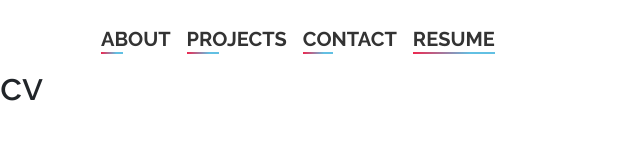
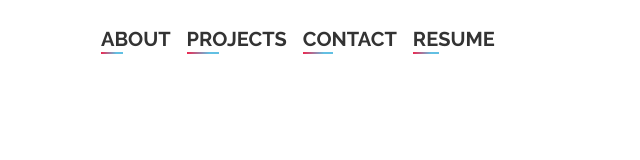
Before and after one commit to MustafaNawzat/mustafa-portfolio, a React (Create React App) app: page /Resume in a window 1280 px wide. Shown: the top 160 px of the page, without its empty margins (0-640 px from the left). Built offline with nearby package versions, Linux system fonts and the light colour scheme.

Commit message:
added emailJs

```diff
--- a/package.json
+++ b/package.json
@@ -8,6 +8,7 @@
     "@testing-library/user-event": "^7.2.1",
     "bootstrap": "^4.4.1",
     "cors": "^2.8.5",
+    "emailjs-com": "^2.4.1",
     "react": "^16.13.0",
     "react-animations": "^1.0.0",
     "react-bootstrap": "^1.0.0-beta.17",
--- a/src/App.css
+++ b/src/App.css
@@ -1,5 +1,12 @@
 body{
   font-family: 'Raleway', sans-serif;
+}
+#root{
+  position: absolute;
+    width: 100%;
+    height: 100%;
+    display: flex;
+    flex-direction: column;
 }
 .App {
   text-align: center;
--- a/src/components/About/index.js
+++ b/src/components/About/index.js
@@ -31,7 +31,7 @@ export default class About extends React.Component {
 
     return (
       <>
-        <Container className="min-vh-100 d-flex align-items-center">
+        <Container className="d-flex flex-grow-1 align-items-center">
           <Row className="flex-column-reverse flex-lg-row">
             <Col lg={6} md={12}>
             <FadeInLeftDiv>
@@ -39,15 +39,15 @@ export default class About extends React.Component {
                 <h1 className="mb-0">Hey, I'm Mustafa Nawzat</h1>
                 <p className="mt-0"><strong>Junior Front End Developer</strong></p>
               </div>
-              <p className="lead about-me-caption">On A journy of everyday <Typed className="strongy"
-                    strings={['Learning', 'Practising', 'Self developing ']}
-                    typeSpeed={40} backSpeed={50} loop/><br></br>to be a Front-End Developer and yes, my name is Mustafa but everybody calls me Tofy :)</p>
+              <p className="lead about-me-caption">On A journey of everyday <Typed className="strongy"
+                    strings={['Learning', 'Practicing', 'Self-developing ']}
+                    typeSpeed={40} backSpeed={50} loop/><br></br>to be a Front-End Web Developer and yes, my name is Mustafa but everybody calls me Tofy :)</p>
               <span className="find-me">Find Me On</span>
               <ul className="list-unstyled list-social-links">
-                  <li className="d-inline-block m-3"><a href="/#"><i className="fab fa-2x fa-github github"></i></a></li>
-                  <li className="d-inline-block m-3"><a href="/#"><i className="fab fa-2x fa-linkedin linkedin"></i></a></li>
-                  <li className="d-inline-block m-3"><a href="/#"><i className="fab fa-2x fa-instagram instagram"></i></a></li>
-                  <li className="d-inline-block m-3"><a href="/#"><i className="fab fa-2x fa-facebook-messenger messenger"></i></a></li>
+                  <li className="d-inline-block m-3"><a href="https://github.com/MustafaNawzat/" target="_blank" rel='noreferrer noopener'><i className="fab fa-2x fa-github github"></i></a></li>
+                  <li className="d-inline-block m-3"><a href="https://www.linkedin.com/in/mustafa-nawzat-88a689132/" target="_blank" rel='noreferrer noopener'><i className="fab fa-2x fa-linkedin linkedin"></i></a></li>
+                  <li className="d-inline-block m-3"><a href="https://twitter.com/MustafaNawzat" target="_blank" rel='noreferrer noopener'><i className="fab fa-2x fa-twitter twitter"></i></a></li>
+                  <li className="d-inline-block m-3"><a href="http://instagram.com/mustafa.n.r" target="_blank" rel='noreferrer noopener'><i className="fab fa-2x fa-instagram instagram"></i></a></li>
               </ul>
               <div className="btns-container mt-3">
                 <a className="btn btn-main py-2 px-5 mr-3 btn-lg" href="mailto:mustafanawzatt@gmail.com?&subject=Big%20News">HIRE ME</a>
--- a/src/components/About/style.css
+++ b/src/components/About/style.css
@@ -1,3 +1,4 @@
+
 .hey-content h1{
     background: linear-gradient(to right, #ee274f, #62c0e3 70%);
     -webkit-background-clip: text;
@@ -27,8 +28,17 @@
   margin: 10px 50px 10px 0;
 
 }
-/* .list-social-links li a i{
+.list-social-links:hover li a i{
+  opacity: .5;
   transition: all .2s ease-in-out;
+}
+
+.list-social-links li:hover a i:hover{
+  opacity: 1;
+}
+
+/* .list-social-links li:hover i:hover{
+  opacity: 1;
 } */
 .list-social-links i.github{
   color: #212529;
@@ -42,8 +52,8 @@
   background-clip: text;
   -webkit-text-fill-color: transparent;
 }
-.list-social-links i.messenger{
-  color: #0084ff;
+.list-social-links i.twitter{
+  color: #1DA1F2;
 }
 .btn-main{
   background-color: #ee274f;
--- a/src/components/Contact/index.js
+++ b/src/components/Contact/index.js
@@ -1,4 +1,4 @@
-import React, { Component } from 'react'
+import React from 'react'
 import './style.css'
 
 import formImg from './Img/form-img.png'
@@ -11,9 +11,24 @@ import Col from 'react-bootstrap/Col'
 import styled, { keyframes } from 'styled-components';
 import FadeInLeft from 'react-animations/lib/fade-in-left'
 import FadeInRight from 'react-animations/lib/fade-in-right'
-export default class Contact extends Component {
 
-    render() {
+// For forwarding the email to my Gmail account
+import emailjs from 'emailjs-com';
+
+
+export default function Contact() {
+
+
+    function sendEmail(e) {
+        e.preventDefault();
+
+        emailjs.sendForm('default_service', 'template_gTdonydB', e.target, 'user_0GwZUMzrr2oQ1HgYaHHC8')
+        .then((result) => {
+            console.log(result.text);
+        }, (error) => {
+            console.log(error.text);
+        });
+    }
 
     const FadeInLeftAnimation = keyframes`${FadeInLeft}`;
     const FadeInLeftDiv = styled.div`
@@ -24,7 +39,9 @@ export default class Contact extends Component {
     const FadeInRightDiv = styled.div`
         animation:  2s ${FadeInRightAnimation};
     `;
+
     return (
+
         <>
             <Container>
                 <div className="text-center section-caption">
@@ -35,12 +52,12 @@ export default class Contact extends Component {
                 <Row className="flex-column-reverse flex-lg-row">
                     <Col md={6}>
                         <FadeInLeftDiv>
-                            <form id="contact-form" >
-                                <input  placeholder="Your name" type="text" id="name" name="name" className="form-control costuom-form mb-3 shadow-none"></input>
-                                <input  placeholder="Your email" type="text" id="email" name="email" className="form-control costuom-form mb-3 shadow-none"></input>
-                                <textarea placeholder="Your message" type="text" id="message" name="message" rows="4" className="form-control md-textarea costuom-form mb-3 shadow-none"></textarea>
+                            <form id="contact-form" onSubmit={sendEmail}>
+                                <input placeholder="Your name" type="text" name="user_name" className="form-control costuom-form mb-3 shadow-none"></input>
+                                <input placeholder="Your email" type="email" name="user_email" className="form-control costuom-form mb-3 shadow-none"></input>
+                                <textarea style={{resize: "none"}} placeholder="Your message" name="message" rows="4" className="form-control md-textarea costuom-form mb-3 shadow-none"></textarea>
+                                <button type="submit" value="Send" className="btn btn-outline-primary btn-form my-3 py-2 px-5 btn-block">Send</button>
                             </form>
-                            <button type="submit" className="btn btn-outline-primary btn-form my-3 py-2 px-5 btn-block">Send</button>
                         </FadeInLeftDiv>
                     </Col>
                     <Col md={6}>
@@ -51,7 +68,5 @@ export default class Contact extends Component {
                 </Row>
             </Container>
         </>
-        )
+    );
 }
-
-}
--- a/src/components/Navigation/index.js
+++ b/src/components/Navigation/index.js
@@ -16,10 +16,10 @@ class Navigation extends React.Component {
         <Navbar.Toggle aria-controls="basic-navbar-nav" />
         <Navbar.Collapse id="basic-navbar-nav">
           <Nav className="mr-auto">
-              <NavLink exact activeClassName="link-active" className="link p-0 mt-3 mr-3 text-uppercase font-weight-bold" to="/"  href="#">About</NavLink>
-              <NavLink activeClassName="link-active" className="link p-0 mt-3 mr-3 text-uppercase font-weight-bold" to="/Projects"  href="#">Projects</NavLink>
-              <NavLink activeClassName="link-active" className="link p-0 mt-3 mr-3 text-uppercase font-weight-bold" to="/Contact"  href="#">Contact</NavLink>
-              <NavLink activeClassName="link-active" className="link p-0 mt-3 mr-3 text-uppercase font-weight-bold" to="/resume"  href="#">resume</NavLink>
+              <NavLink exact activeClassName="link-active" className="link p-0 mt-3 mr-3 text-uppercase font-weight-bold" to="/"   >About</NavLink>
+              <NavLink activeClassName="link-active" className="link p-0 mt-3 mr-3 text-uppercase font-weight-bold" to="/Projects" >Projects</NavLink>
+              <NavLink activeClassName="link-active" className="link p-0 mt-3 mr-3 text-uppercase font-weight-bold" to="/Contact"  >Contact</NavLink>
+              <NavLink activeClassName="link-active" className="link p-0 mt-3 mr-3 text-uppercase font-weight-bold" to="./Resume" target="_blank" >resume</NavLink>
           </Nav>
         </Navbar.Collapse>
       </Navbar>
--- a/src/components/Resume/index.js
+++ b/src/components/Resume/index.js
@@ -1,12 +1,29 @@
 import React from 'react';
-
+import pdf from './Mustafa_N_MERIE.pdf'
 
 export default class Resume extends React.Component {
+
   render(){
+
+    const divStyle = {
+      position:'fixed',
+      top: '0',
+      left: '0',
+      bottom: '0',
+      right: '0',
+      width: '100%',
+      height:'100%',
+      border:'none',
+      margin:'0',
+      padding:'0',
+      overflow:'hidden',
+      zIndex:'999999'
+    };
+
     return (
-        <div>
-          <h1>cv</h1>
-        </div>
+        <>
+          <iframe src={pdf} title="Mustafa_N_MERIE.pdf" style={divStyle}></iframe>
+        </>
       );
   }
 }
```
Also changed, not shown: 2 other files (tests, documents, lock files or other folders). Lines whose indentation alone changed are shown as unchanged.
